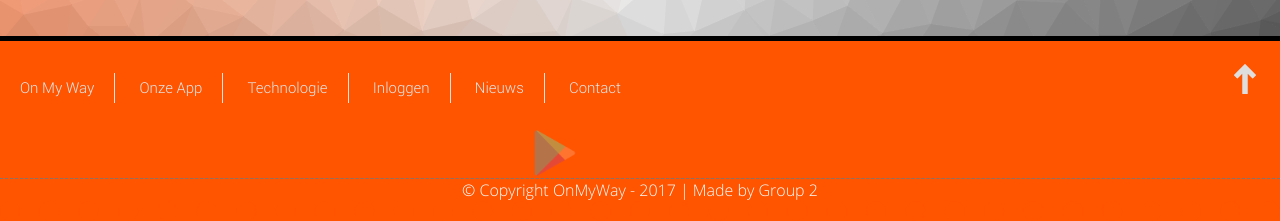
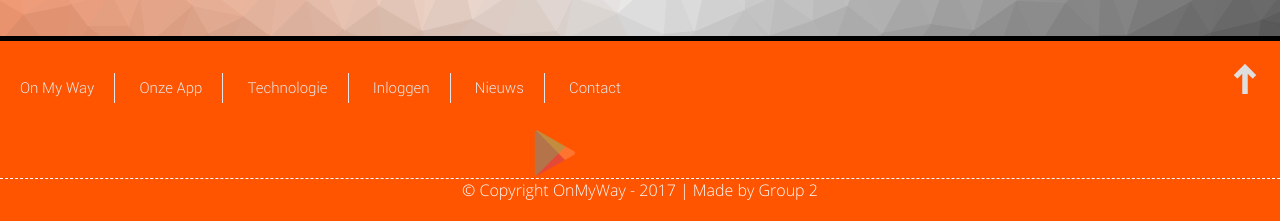
Before and after one commit to daanvanbeusekom/OnMyWay, a PHP site: page /index.html in a window 1280 px wide. Shown: the part 804-1025 px from the top of the page. Run offline with PHP 8.4, Linux system fonts and the light colour scheme; some web fonts are replaced.

Commit message:
Changed the color of a border

```diff
--- a/CSS/wide_stylesheet.css
+++ b/CSS/wide_stylesheet.css
@@ -83,7 +83,7 @@ position: relative;
 }
 
 #social {
-border-bottom: 1px dashed rgb(120, 120, 120);
+border-bottom: 1px dashed rgb(255, 255, 255);
 }
 
 #socialicons {
--- a/index.html
+++ b/index.html
@@ -89,7 +89,7 @@ Nam tempor est ac molestie tempus. In ut erat in nulla dignissim porta id ac nis
 				<div id="text_footer">
 					&copy Copyright OnMyWay - 2017 | Made by Group 2</a>
 				</div>
-			<footer>
+			</footer>
 
 	</body>
 </html>
```
